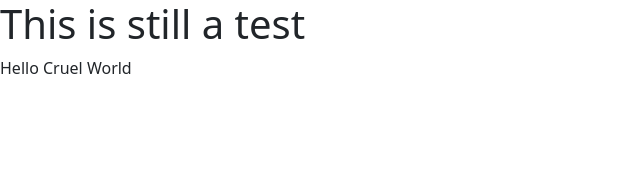
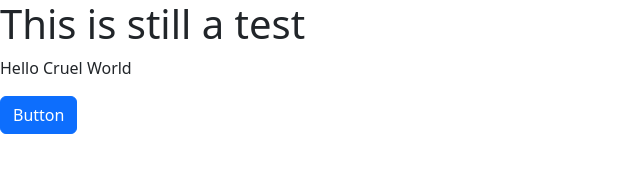
Before and after one commit to labkat242/helloworld, a plain HTML site: page index.html in a window 1280 px wide. Shown: the whole page, without its empty margins (0-640 px from the left). Drawn offline with nearby package versions, Linux system fonts and the light colour scheme.

Commit message:
Update index.html

```diff
--- a/index.html
+++ b/index.html
@@ -9,6 +9,6 @@
 
 <h1>This is still a test</h1>
 <p>Hello Cruel World</p>
-
+<button type="button" class="btn btn-primary">Button</button>
 </body>
 </html>
```
